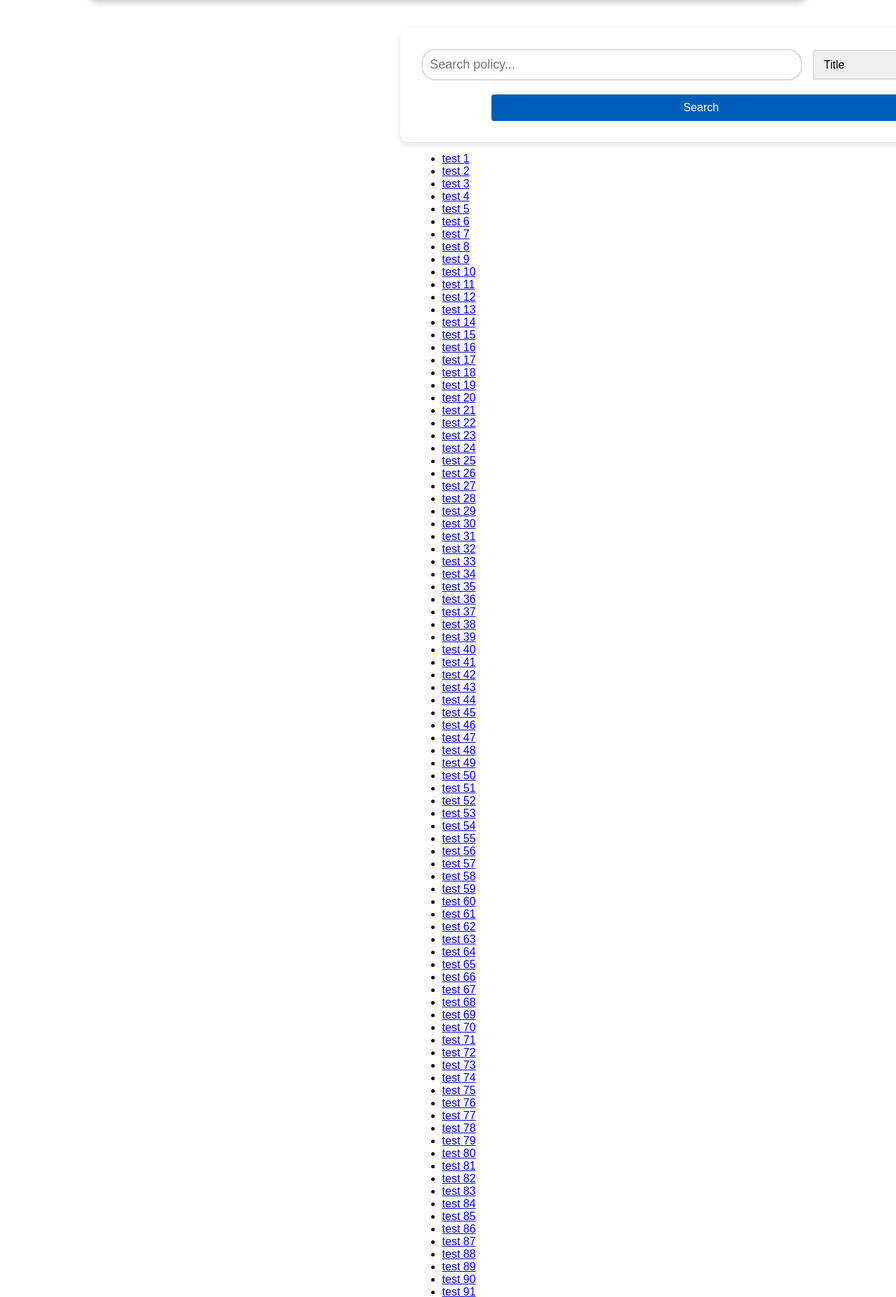
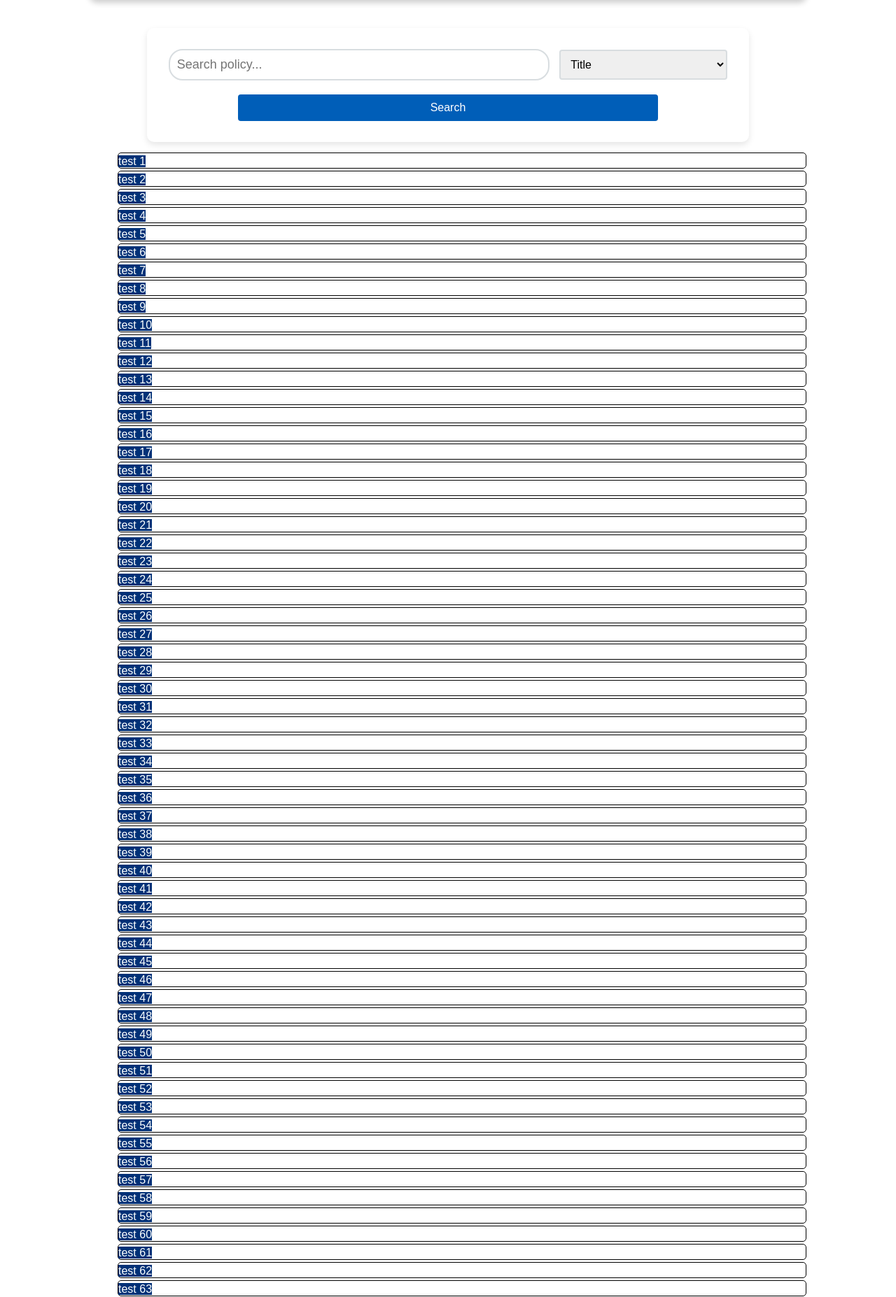
Before and after one commit to hackday-gitwellsoon/policies-web, a Flask app: page / in a window 1280 px wide. Shown: the part 80-1934 px from the top of the page at 70% size. Run offline with Flask 3, Linux system fonts and the light colour scheme; some libraries are stand-ins or nearby versions.

Commit message:
Fixes to alignement

```diff
--- a/templates/index.html
+++ b/templates/index.html
@@ -1,7 +1,6 @@
 {% extends "base.html" %}
 
 {% block content %}
-<div class="mft-content-wrapper">
     <div class="nhs-container">
         <form method="POST" class="form-inline" autocomplete="off">
             {{ form.hidden_tag() }}
@@ -17,9 +16,10 @@
     <div class="main-content">
         <ul>
             {% for result in results %}
+            <div class="mft-list-item">
                 <li><a href="{{ url_for('policyPage', docId=result.id) }}">{{result.title}}</a></li>
+            </div>
             {% endfor %}
         </ul>
     </div>
-</div>
 {% endblock %}
```
